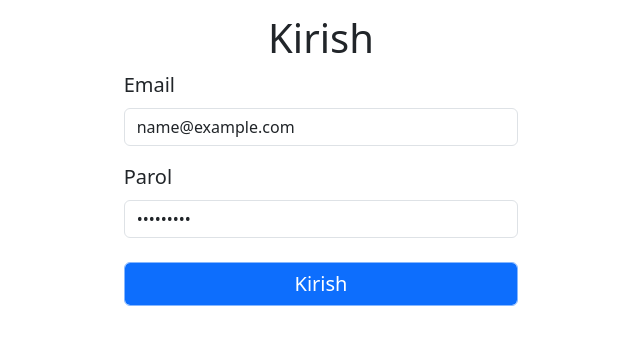
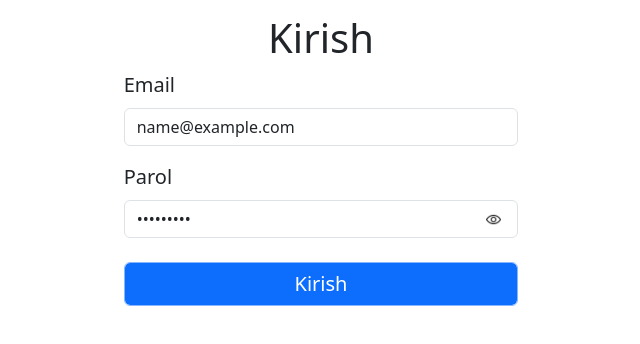
Before and after one commit to umrzoqovndev1998/muim-front, a Vue app: page /admin in a window 1280 px wide. Both pictures are taken after typing "name@example.com", "Sample123" into the empty fields and a click on the button "Kirish". Shown: the part 160-504 px from the top of the page, without its empty margins (319-959 px from the left). Built offline with nearby package versions, Linux system fonts and the light colour scheme; no server answers.

Commit message:
added icons show and hide for password

```diff
--- a/src/pages/AdminLogin.vue
+++ b/src/pages/AdminLogin.vue
@@ -6,6 +6,9 @@ import { useRouter } from "vue-router";
 
 let isLoading = ref(false);
 const router = useRouter();
+let change = ref(false);
+let password = ref("password");
+let pathImg = ref("src/assets/icons/show.png");
 let authorization = reactive({
     email: '',
     password: ''
@@ -28,6 +31,18 @@ function auth(event) {
             isLoading.value = false;
         });
 }
+function changeIcon(){
+    change.value = !change.value;
+    if(change.value){
+        pathImg.value = "src/assets/icons/hide.png";
+        password.value = "text";
+    }
+    else{
+        pathImg.value = "src/assets/icons/show.png";
+        password.value = "password"
+    }
+
+}
 </script>
 
 <template>
@@ -36,7 +51,8 @@ function auth(event) {
         <h1 class="text-center fw-normal">Kirish</h1>
         <form @submit="auth">
              <FormInput v-model="authorization.email" props-id="email" label-name="Email" input-type="email" />
-             <FormInput v-model="authorization.password" props-id="password" label-name="Parol" input-type="password" />
+             <FormInput v-model="authorization.password" props-id="password" label-name="Parol" :input-type="password" />
+             <button v-show="authorization.password" type="button" @click="changeIcon()" class="form-btn"><img :src="pathImg" alt="" width="15px"></button>
             <div class="text-end text-center mt-4">
                 <button type="submit" class="form-control shadow-none bg-primary text-white">
                     <span v-if="!isLoading" class="fs-5">Kirish</span>
@@ -52,4 +68,23 @@ function auth(event) {
 .container-fluid {
     height: 80vh;
 }
+form{
+    position: relative;
+}
+.form-btn{
+    position: absolute;
+    right: 10px;
+    bottom: 72px;
+    display: flex;
+    justify-content: center;
+    align-items: center;
+    border: none;
+    background-color: white;
+    width: 30px;
+    height: 30px;
+    border-radius: 50%;
+}
+.form-btn:hover{
+    background-color: rgb(230, 229, 229);
+}
 </style>
```
Also changed, not shown: src/assets/icons/hide.png (added), src/assets/icons/show.png (added).
